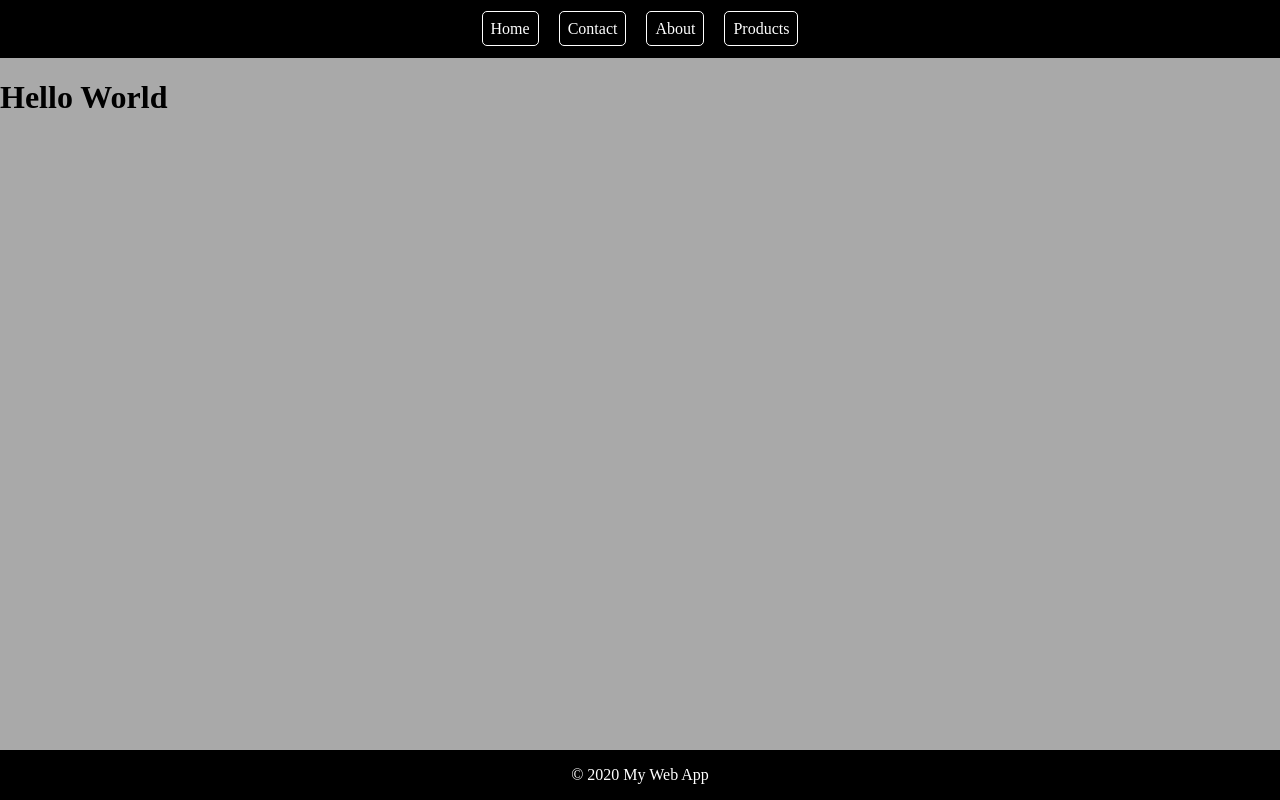
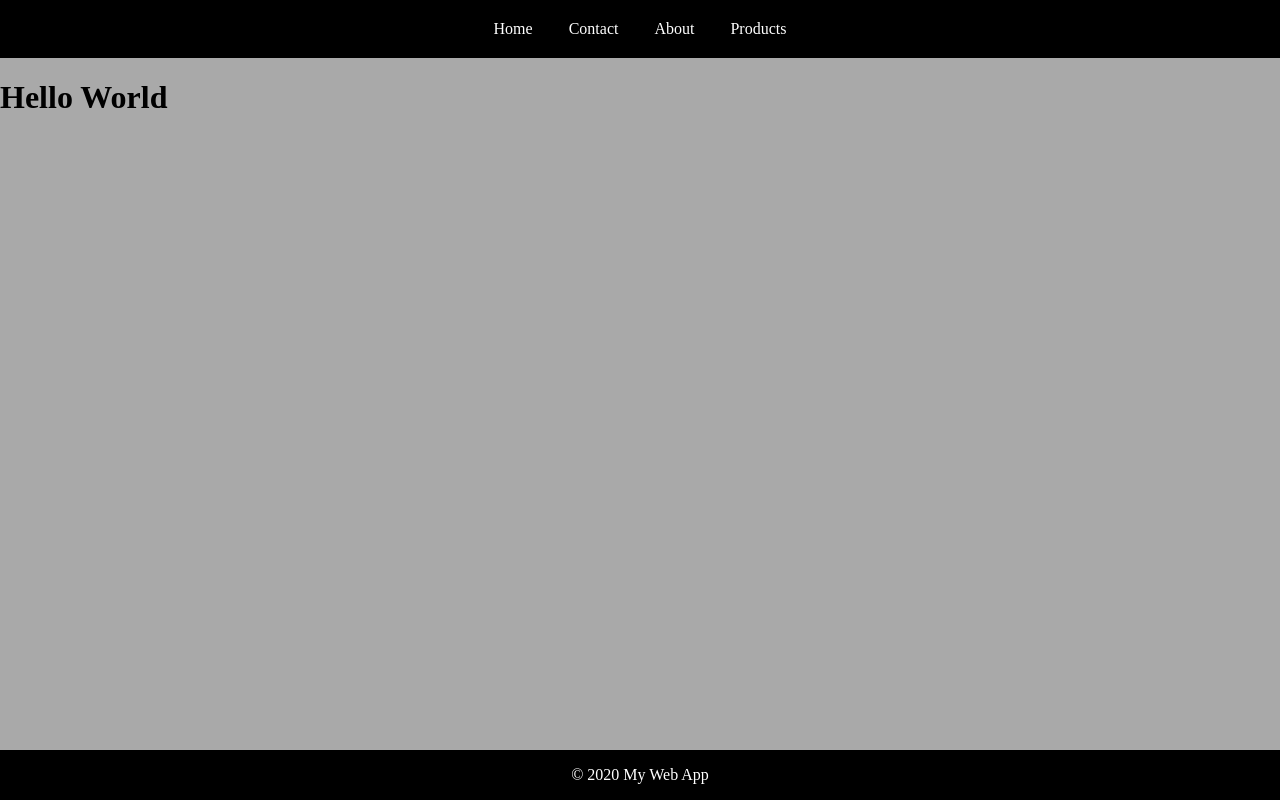
Before and after one commit to alyaxi/Practice-session-gatsby-contentful, a Gatsby site: page / in a window 1280 px wide. Built offline with nearby package versions, Linux system fonts and the light colour scheme; Gatsby itself is replaced by a stand-in of ours.

Commit message:
updated css files

```diff
--- a/src/component/nav.css
+++ b/src/component/nav.css
@@ -8,8 +8,7 @@
     color: white;
     text-decoration: none;
     padding: 8px;
-    border: 1px solid;
-    border-radius: 5px;
+
 }
 
 .narbar >a:hover {
```
